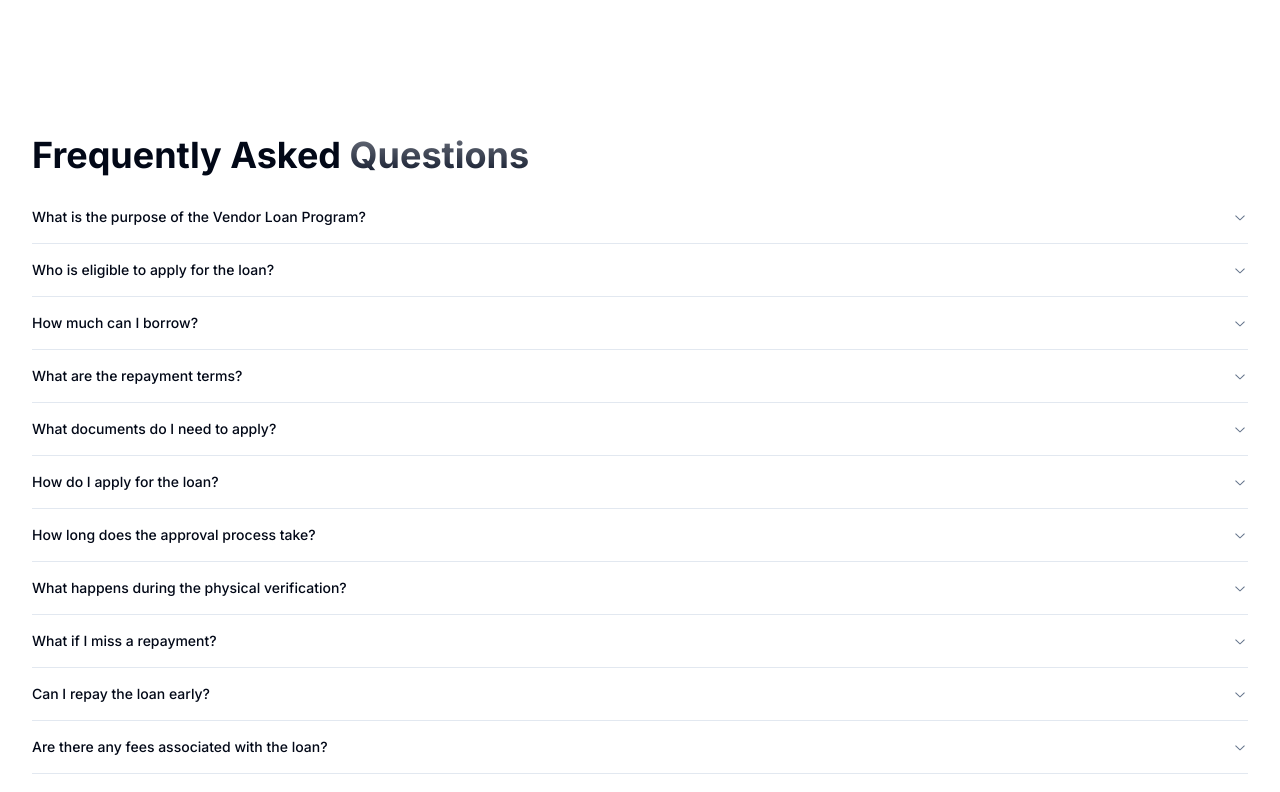
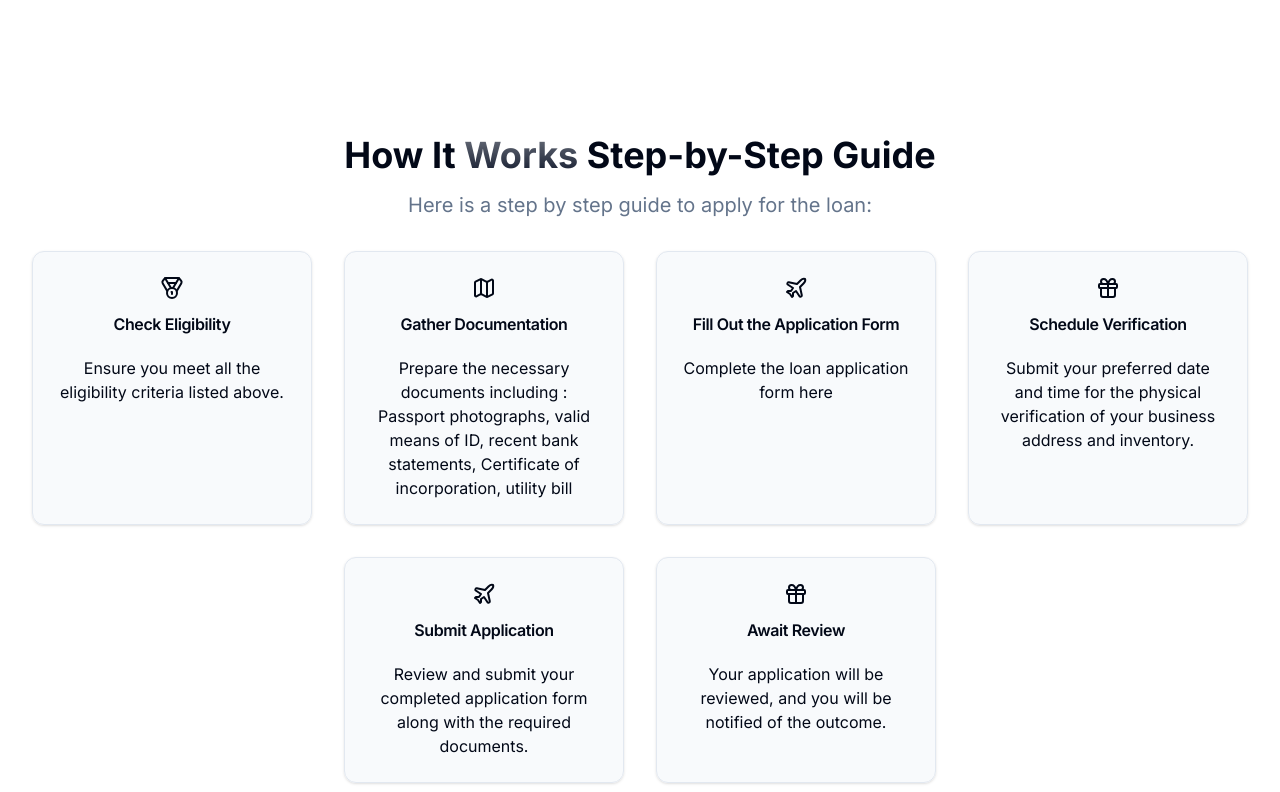
Before and after one commit to jsskrh/vendor-loan-program, a Next.js app: page / in a window 1280 px wide. Shown: the part 1620-2412 px from the top of the page. Built offline with nearby package versions, Linux system fonts and the light colour scheme.

Commit message:
Add how it works

```diff
--- a/app/page.tsx
+++ b/app/page.tsx
@@ -14,7 +14,7 @@ export default function Home() {
       <Navbar />
       <Hero />
       <About />
-      {/* <HowItWorks /> */}
+      <HowItWorks />
       <FAQ />
       {/* <Contact /> */}
       {/* <ScrollToTop /> */}
--- a/components/HowItWorks.tsx
+++ b/components/HowItWorks.tsx
@@ -10,27 +10,37 @@ interface FeatureProps {
 const features: FeatureProps[] = [
   {
     icon: <MedalIcon />,
-    title: "Accessibility",
-    description:
-      "Lorem ipsum dolor sit amet, consectetur adipisicing elit. Illum quas provident cum",
+    title: "Check Eligibility",
+    description: "Ensure you meet all the eligibility criteria listed above.",
   },
   {
     icon: <MapIcon />,
-    title: "Community",
+    title: "Gather Documentation",
     description:
-      "Lorem ipsum dolor sit amet, consectetur adipisicing elit. Illum quas provident cum",
+      "Prepare the necessary documents including : Passport photographs, valid means of ID, recent bank statements, Certificate of incorporation, utility bill",
   },
   {
     icon: <PlaneIcon />,
-    title: "Scalability",
-    description:
-      "Lorem ipsum dolor sit amet, consectetur adipisicing elit. Illum quas provident cum",
+    title: "Fill Out the Application Form",
+    description: "Complete the loan application form here",
   },
   {
     icon: <GiftIcon />,
-    title: "Gamification",
+    title: "Schedule Verification",
     description:
-      "Lorem ipsum dolor sit amet, consectetur adipisicing elit. Illum quas provident cum",
+      "Submit your preferred date and time for the physical verification of your business address and inventory.",
+  },
+  {
+    icon: <PlaneIcon />,
+    title: "Submit Application",
+    description:
+      "Review and submit your completed application form along with the required documents.",
+  },
+  {
+    icon: <GiftIcon />,
+    title: "Await Review",
+    description:
+      "Your application will be reviewed, and you will be notified of the outcome.",
   },
 ];
 
@@ -45,13 +55,15 @@ const HowItWorks = () => {
         Step-by-Step Guide
       </h2>
       <p className="md:w-3/4 mx-auto mt-4 mb-8 text-xl text-muted-foreground">
-        Lorem ipsum dolor sit amet consectetur, adipisicing elit. Veritatis
-        dolor pariatur sit!
+        Here is a step by step guide to apply for the loan:
       </p>
 
       <div className="grid grid-cols-1 md:grid-cols-2 lg:grid-cols-4 gap-8">
-        {features.map(({ icon, title, description }: FeatureProps) => (
-          <Card key={title} className="bg-muted/50">
+        {features.map(({ icon, title, description }: FeatureProps, index) => (
+          <Card
+            key={title}
+            className={`bg-muted/50 ${index === 4 ? "md:col-start-2" : ""}`}
+          >
             <CardHeader>
               <CardTitle className="grid gap-4 place-items-center">
                 {icon}
```
